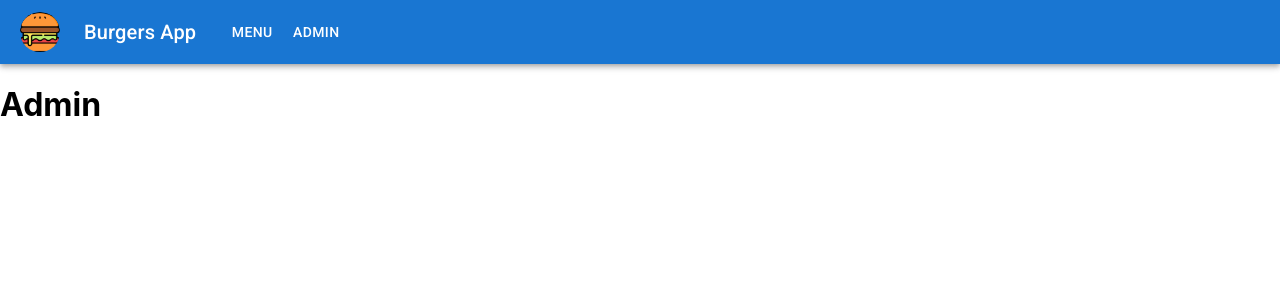
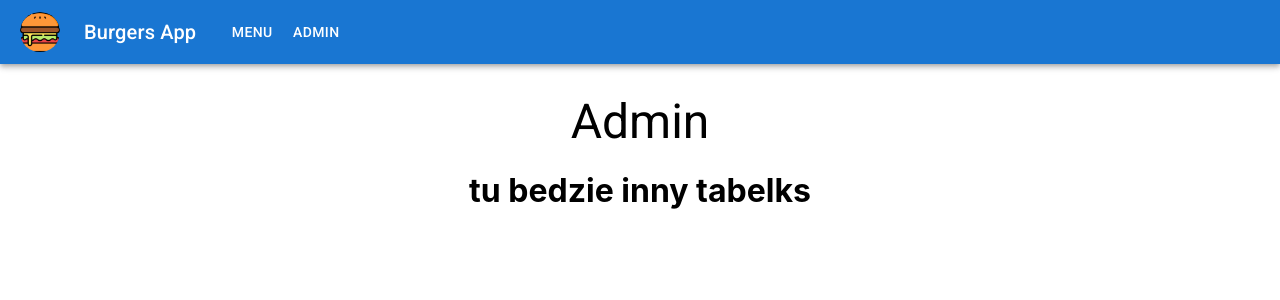
Before and after one commit to infoshareacademy/isareactrars, a React (Create React App) app in the folder burgers-app/: page /admin in a window 1280 px wide. Shown: the top 300 px of the page. Built offline with nearby package versions, Linux system fonts and the light colour scheme.

Commit message:
Added page wrapper

```diff
--- /dev/null
+++ b/burgers-app/src/common/page-wrapper/index.tsx
@@ -0,0 +1,21 @@
+import { Typography, Box } from "@mui/material";
+import { ReactNode } from "react";
+
+type Props = {
+    children: ReactNode,
+    title?: string
+}
+
+export const PageWrapper = ({ title, children }: Props) => {
+    return (
+        <Box sx={{
+            display: 'flex',
+            flexDirection: 'column',
+            alignItems: 'center',
+            marginTop: '30px'
+        }}>
+            <Typography variant="h3">{title}</Typography>
+            {children}
+        </Box>
+    )
+}
--- /dev/null
+++ b/burgers-app/src/content/admin/index.tsx
@@ -0,0 +1,9 @@
+import { PageWrapper } from "../../common/page-wrapper"
+
+export const Admin = () => {
+    return (
+        <PageWrapper title="Admin">
+            <h1>tu bedzie inny tabelks</h1>
+        </PageWrapper>
+    )
+}
--- /dev/null
+++ b/burgers-app/src/content/home/index.tsx
@@ -0,0 +1,10 @@
+import { PageWrapper } from "../../common/page-wrapper";
+import { Typography } from "@mui/material";
+
+export const Home = () => {
+    return (
+        <PageWrapper title="Hello">
+            <Typography variant="h5">RARS burgers</Typography>
+        </PageWrapper>
+    )
+}
--- a/burgers-app/src/content/index.tsx
+++ b/burgers-app/src/content/index.tsx
@@ -1,9 +1,12 @@
 import { Route, Routes } from "react-router-dom";
+import { Menu } from './menu';
+import { Home } from './home';
+import { Admin } from './admin';
 
 export const Content = () => (
     <Routes>
-        <Route path="/" element={<h1>Home</h1>} />
-        <Route path="/menu" element={<h1>Menu</h1>} />
-        <Route path="/admin" element={<h1>Admin</h1>} />
+        <Route path="/" element={<Home />} />
+        <Route path="/menu" element={<Menu />} />
+        <Route path="/admin" element={<Admin />} />
     </Routes>
 )
--- /dev/null
+++ b/burgers-app/src/content/menu/index.tsx
@@ -0,0 +1,9 @@
+import { PageWrapper } from "../../common/page-wrapper"
+
+export const Menu = () => {
+    return (
+        <PageWrapper title="Menu">
+            <h1>tu bedzie tabelks</h1>
+        </PageWrapper>
+    )
+}
```
